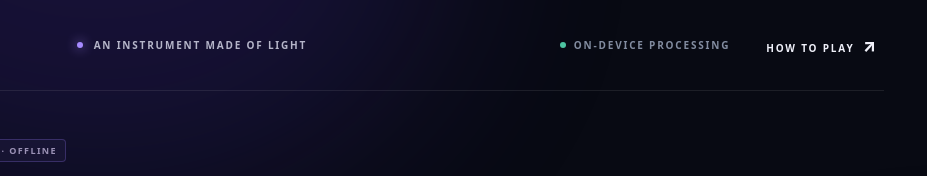
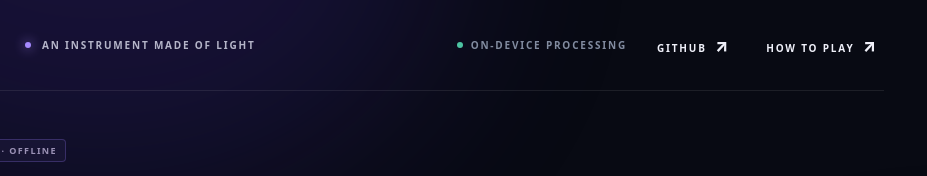
Before and after one commit to y0d4a/aether-hand-synth, a plain HTML site: page index.html in a window 1280 px wide. Shown: the top 176 px of the page, 353-1280 px from the left. Drawn offline with Linux system fonts and the light colour scheme.

Commit message:
feat(ui): link project GitHub repository from live Pages header

```diff
--- a/index.html
+++ b/index.html
@@ -20,7 +20,7 @@
     <header class="topbar">
       <a class="brand" href="#top" aria-label="Aether home"><span class="brand-mark">✳</span><span>AETHER<span class="brand-period">.</span></span></a>
       <div class="header-center"><span class="signal-dot"></span> AN INSTRUMENT MADE OF LIGHT</div>
-      <div class="top-actions"><span class="privacy"><span class="privacy-dot"></span> ON-DEVICE PROCESSING</span><button class="text-btn" id="helpBtn" type="button">HOW TO PLAY <span aria-hidden="true">↗</span></button></div>
+      <div class="top-actions"><span class="privacy"><span class="privacy-dot"></span> ON-DEVICE PROCESSING</span><a class="text-btn" href="https://github.com/y0d4a/aether-hand-synth" target="_blank" rel="noopener noreferrer" aria-label="View AETHER source code on GitHub" title="View project on GitHub">GITHUB <span aria-hidden="true">↗</span></a><button class="text-btn" id="helpBtn" type="button">HOW TO PLAY <span aria-hidden="true">↗</span></button></div>
     </header>
 
     <main id="top">
```
